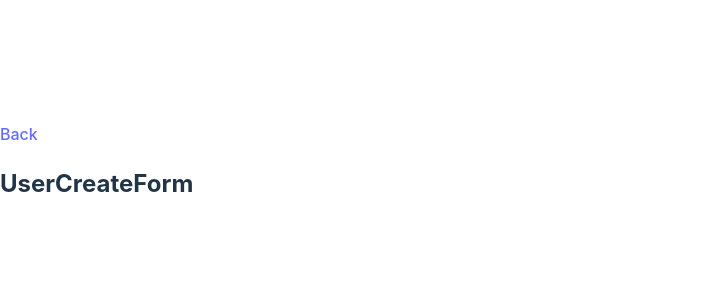
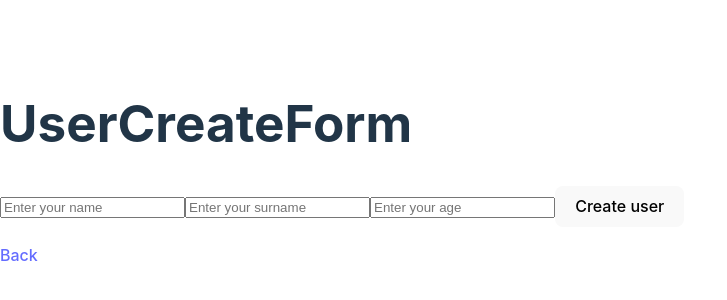
Before and after one commit to krouskystepan/MATURITA-WAP, a React (Vite) app in the folder client/: page /create-user in a window 1280 px wide. Shown: the part 228-528 px from the top of the page, without its empty margins (0-727 px from the left). Built offline with nearby package versions, Linux system fonts and the light colour scheme.

Commit message:
client update

```diff
--- a/client/src/pages/UserCreateForm/UserCreateForm.jsx
+++ b/client/src/pages/UserCreateForm/UserCreateForm.jsx
@@ -1,10 +1,60 @@
-import { Link } from 'react-router-dom'
+import { Link, useNavigate } from 'react-router-dom'
+import { useState, useEffect } from 'react'
+import { createUser } from '../../models/User'
 
 export default function UserCreateForm() {
+  const [formData, setFormData] = useState()
+  const [info, setInfo] = useState()
+  const navigate = useNavigate()
+
+  const postForm = () => {
+
+  }
+
+  const handleChange = (e) => {
+    setFormData({
+      ...formData,
+      [e.target.name]: e.target.value,
+    })
+  }
+
+  const handlePost = (e) => {
+    e.preventDefault()
+    postForm()
+  }
+
+  const redirectToSuccessPage = () => {}
+
   return (
     <>
-      <Link to="/">Back</Link>
-      <h2>UserCreateForm</h2>
+      <h1>UserCreateForm</h1>
+      <form>
+        <input
+          type="text"
+          required
+          name="firstName"
+          placeholder="Enter your name"
+          onChange={(e) => handleChange(e)}
+        />
+        <input
+          type="text"
+          required
+          name="lastName"
+          placeholder="Enter your surname"
+          onChange={(e) => handleChange(e)}
+        />
+        <input
+          type="number"
+          required
+          name="age"
+          placeholder="Enter your age"
+          onChange={(e) => handleChange(e)}
+        />
+        <button onClick={handlePost}>Create user</button>
+      </form>
+      <Link to="/">
+        <p>Back</p>
+      </Link>
     </>
   )
 }
--- a/client/src/pages/UserList/UserList.jsx
+++ b/client/src/pages/UserList/UserList.jsx
@@ -3,8 +3,10 @@ import { Link } from 'react-router-dom'
 export default function UserList() {
   return (
     <>
-      <Link to="/">Back</Link>
-      <h2>UserList</h2>
+      <h1>UserList</h1>
+      <Link to="/">
+        <p>Back</p>
+      </Link>
     </>
   )
 }
--- a/client/src/pages/UserUpdateForm/UserUpdateForm.jsx
+++ b/client/src/pages/UserUpdateForm/UserUpdateForm.jsx
@@ -2,13 +2,14 @@ import { Link } from 'react-router-dom'
 import { useParams } from 'react-router-dom'
 
 export default function UserUpdateForm() {
-  const { id } = useParams();
-
+  const { id } = useParams()
 
   return (
     <>
-      <Link to="/">Back</Link>
-      <h2>UserUpdateForm</h2>
+      <h1>UserUpdateForm</h1>
+      <Link to="/">
+        <p>Back</p>
+      </Link>
     </>
   )
 }
--- a/client/src/pages/UserView/UserView.jsx
+++ b/client/src/pages/UserView/UserView.jsx
@@ -2,12 +2,14 @@ import { Link } from 'react-router-dom'
 import { useParams } from 'react-router-dom'
 
 export default function UserView() {
-  const { id } = useParams();
+  const { id } = useParams()
 
   return (
     <>
-      <Link to="/">Back</Link>
-      <h2>UserView - {id}</h2>
+      <h1>UserView - {id}</h1>
+      <Link to="/">
+        <p>Back</p>
+      </Link>
     </>
   )
 }
```
